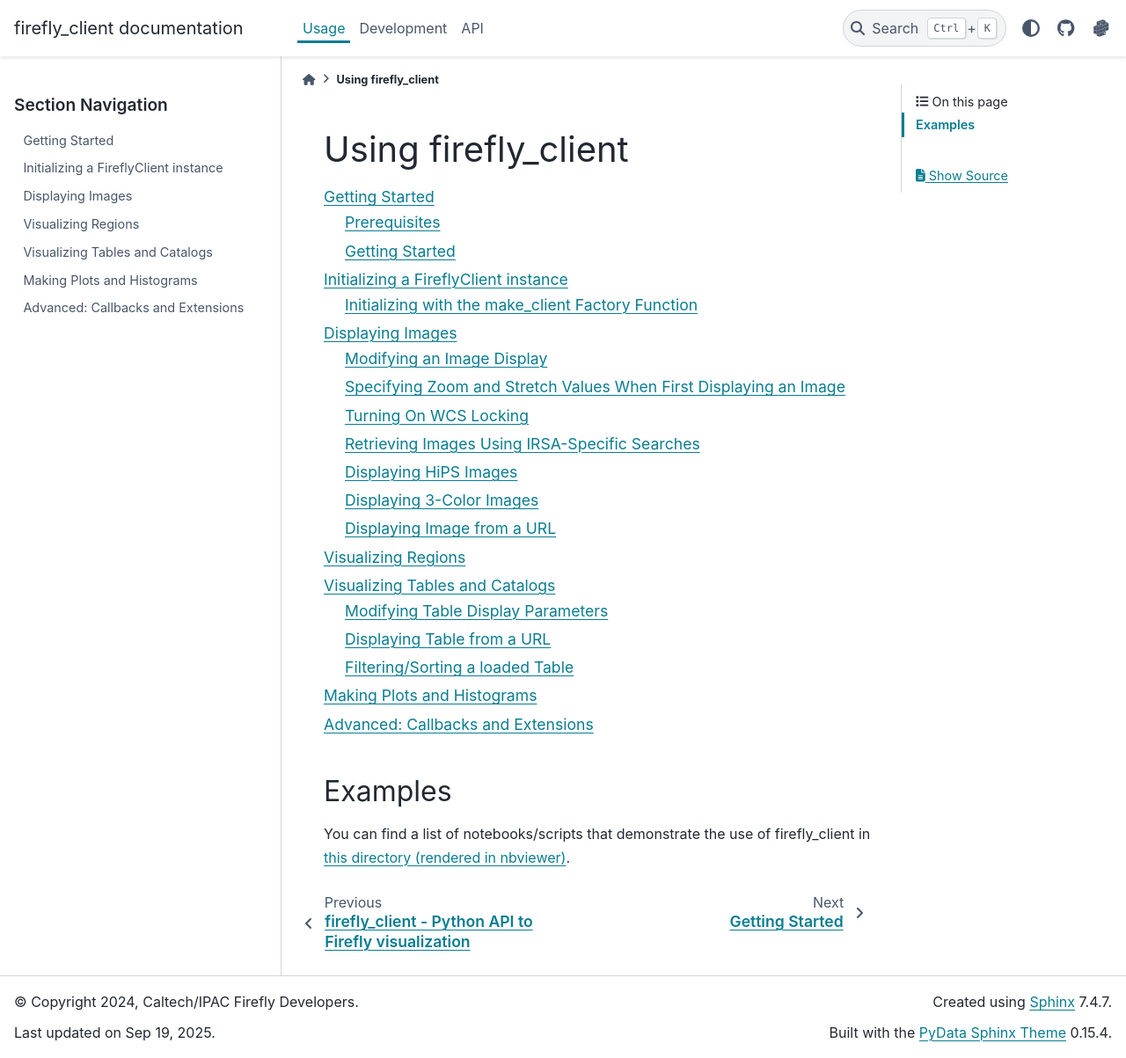
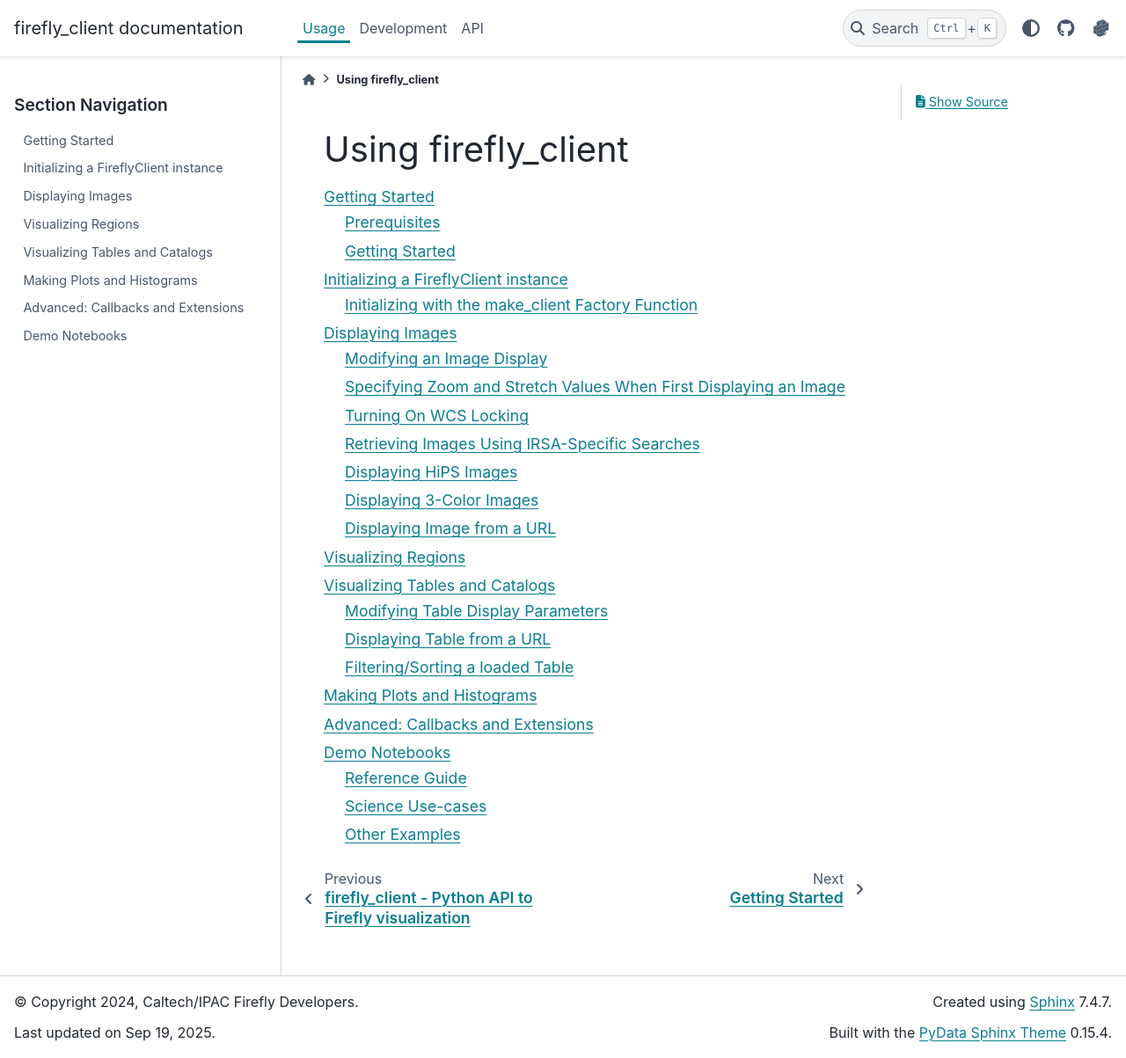
Before and after one commit to Caltech-IPAC/firefly_client, a Sphinx documentation site: the page built from docs/usage/index.rst, in a window 1280 px wide and 1203 px high. Shown: the whole window at 88% size. Built offline with Sphinx 7.4.7 and the PyData theme 0.15.4, drawn with Linux system fonts in a browser that asks for light colours.

Commit message:
Add a reference notebook and update demo notebooks in TOC

```diff
--- a/docs/usage/index.rst
+++ b/docs/usage/index.rst
@@ -12,15 +12,4 @@
    viewing-tables
    charting
    callbacks-extensions
-
-
-Examples
---------
-
-You can find a list of notebooks/scripts that demonstrate the use of
-firefly_client in |nbviewer_examples|.
-
-.. |nbviewer_examples| raw:: html
-
-   <a href="https://nbviewer.org/github/Caltech-IPAC/firefly_client/tree/master/examples/"
-   target="_blank">this directory (rendered in nbviewer)</a>
+   demo-notebooks
```
Also changed, not shown: docs/usage/demo-notebooks.rst (added, +39 -0 lines), 1 other file.
